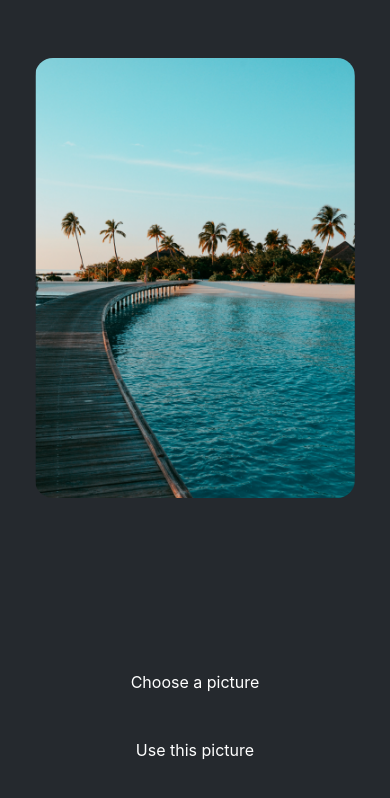
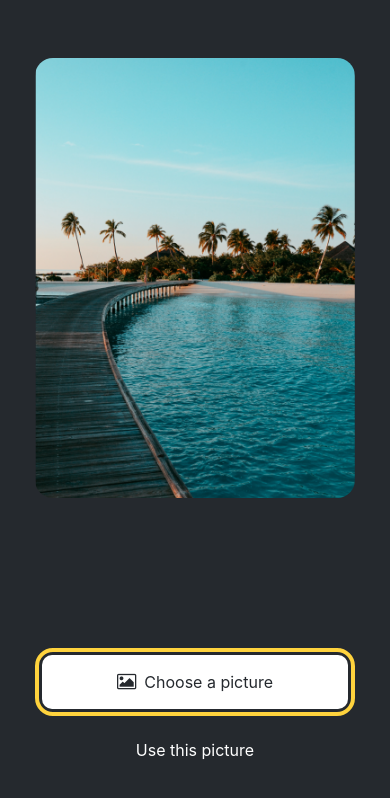
Before and after one commit to MauLight/react-native-first, a React Native app: screen / in a window 390 px wide. Shown: the top 798 px of the page. Built offline with nearby package versions, Linux system fonts and the light colour scheme.

Commit message:
sticker menu added

```diff
--- a/App.js
+++ b/App.js
@@ -2,19 +2,74 @@ import { StatusBar } from 'expo-status-bar';
 import { StyleSheet, Text, View, Image } from 'react-native';
 import ImageViewer from './components/ImageViewer';
 import Button from './components/Button';
+import CircleButton from './components/CircleButton';
+import IconButton from './components/IconButton';
+import * as ImagePicker from 'expo-image-picker';
+import { useState } from 'react';
 
 const PlaceHolderImage = require('./assets/images/background-image.png');
 
 export default function App() {
+
+  const [selectedImage, setSelectedImage] = useState(null);
+  const [showAppOptions, setShowAppOptions] = useState(false);
+
+  const onReset = () => {
+    setShowAppOptions(false);
+  }
+
+  const onAddStickers = () => {
+    //
+  }
+
+  const onSaveImageAsync = async () => {
+
+  }
+
+  const imagePicker = async () => {
+    let result = await ImagePicker.launchImageLibraryAsync({
+      allowsEditing: true,
+      quality: 1,
+    });
+
+    if (!result.canceled) {
+      setSelectedImage(result.assets[0].uri);
+      setShowAppOptions(true);
+      console.log(result);
+    }
+    else {
+      alert("You did not select any image.");
+    }
+  }
+
   return (
     <View style={styles.container}>
       <View style={styles.imageContainer}>
-        <ImageViewer placeholderImageSource={PlaceHolderImage} />
+        <ImageViewer
+          placeholderImageSource={PlaceHolderImage}
+          selectedImage={selectedImage}
+        />
       </View>
-      <View style={styles.footerContainer} >
-        <Button label={"Choose a picture"} />
-        <Button label={"Use this picture"} />
-      </View>
+
+      {
+        showAppOptions ?
+          (
+            <View style={styles.optionsContainer}>
+              <View style={styles.optionsRow}>
+                <IconButton icon='refresh' label='Reset' onPress={onReset} />
+                <CircleButton onPress={onAddStickers} />
+                <IconButton icon='save-alt' label='Save' onPress={onSaveImageAsync} />
+              </View>
+            </View>
+          )
+          :
+          (
+            <View style={styles.footerContainer} >
+              <Button label={"Choose a picture"} theme='primary' onPress={imagePicker} />
+              <Button label={"Use this picture"} onPress={() => setShowAppOptions(true)} />
+            </View>
+          )
+      }
       <StatusBar style="auto" />
     </View>
   );
@@ -38,7 +93,15 @@ const styles = StyleSheet.create({
     borderRadius: 18
   },
   footerContainer: {
-    flex: 1/3,
+    flex: 1 / 3,
     alignItems: 'center'
+  },
+  optionsContainer: {
+    position: 'absolute',
+    bottom: 80
+  },
+  optionsRow: {
+    alignItems: 'center',
+    flexDirection: 'row'
   }
 });
--- a/components/Button.js
+++ b/components/Button.js
@@ -1,9 +1,35 @@
 import { StyleSheet, View, Text, Pressable } from "react-native";
+import FontAwesome from '@expo/vector-icons/FontAwesome';
 
-export default function Button({ label }) {
+export default function Button({ label, theme, onPress }) {
+    if (theme === 'primary') {
+        return (
+            <View
+                style={[styles.buttonContainer, { borderWidth: 4, borderColor: '#ffd33d', borderRadius: 18 }]}
+            >
+                <Pressable
+                    style={[styles.button, { backgroundColor: '#fff' }]}
+                    onPress={onPress}
+                >
+                    <FontAwesome
+                        name="picture-o"
+                        size={18}
+                        color='#25292e'
+                        style={styles.buttonIcon}
+                    />
+                    <Text
+                        style={[styles.buttonLabel, { color: '#25292e' }]}
+                    >
+                        {label}
+                    </Text>
+                </Pressable>
+            </View>
+        )
+    }
+
     return (
         <View style={styles.buttonContainer} >
-            <Pressable style={styles.button} onPress={() => alert("You've pressed a button.")} >
+            <Pressable style={styles.button} onPress={onPress} >
                 <Text style={styles.buttonLabel} >{label}</Text>
             </Pressable>
         </View>
--- /dev/null
+++ b/components/CircleButton.js
@@ -0,0 +1,31 @@
+import { View, Pressable, StyleSheet } from "react-native";
+import { MaterialIcons } from "@expo/vector-icons";
+
+export default function CircleButton({ onPress }) {
+    return (
+        <View style={styles.circleButtonContainer}>
+            <Pressable style={styles.circleButton} onPress={onPress} >
+                <MaterialIcons name="add" size={38} color='#25292e' />
+            </Pressable>
+        </View>
+    );
+}
+
+const styles = StyleSheet.create({
+    circleButtonContainer: {
+        width: 84,
+        height: 84,
+        marginHorizontal: 60,
+        borderWidth: 4,
+        borderColor: '#ffd33d',
+        borderRadius: 42,
+        padding: 3
+    },
+    circleButton: {
+        flex: 1,
+        justifyContent: 'center',
+        alignItems: 'center',
+        borderRadius: 42,
+        backgroundColor: '#fff'
+    }
+});
--- /dev/null
+++ b/components/IconButton.js
@@ -0,0 +1,22 @@
+import { MaterialIcons } from "@expo/vector-icons";
+import { Pressable, StyleSheet, Text } from "react-native";
+
+export default function IconButton({ icon, label, onPress }) {
+    return (
+        <Pressable style={styles.iconButton} onPress={onPress} >
+            <MaterialIcons name={icon} size={24} color='#fff' />
+            <Text style={styles.iconButtonLabel}>{label}</Text>
+        </Pressable>
+    );
+}
+
+const styles = StyleSheet.create({
+    iconButton: {
+        justifyContent: 'center',
+        alignItems: 'center'
+    },
+    iconButtonLabel: {
+        color: '#fff',
+        marginTop: 12
+    }
+})
--- a/components/ImageViewer.js
+++ b/components/ImageViewer.js
@@ -1,8 +1,11 @@
 import { StyleSheet, Image } from "react-native";
 
-export default function ImageViewer({ placeholderImageSource }) {
+export default function ImageViewer({ placeholderImageSource, selectedImage }) {
+
+    const imageSource = selectedImage !== null ? {uri: selectedImage} : placeholderImageSource
+
     return (
-        <Image source={placeholderImageSource} style={styles.image} />
+        <Image source={imageSource} style={styles.image} />
     );
 }
 
--- a/package.json
+++ b/package.json
@@ -12,7 +12,9 @@
     "expo": "~48.0.18",
     "expo-status-bar": "~1.4.4",
     "react": "18.2.0",
-    "react-native": "0.71.8"
+    "react-native": "0.71.8",
+    "@expo/vector-icons": "^13.0.0",
+    "expo-image-picker": "~14.1.1"
   },
   "devDependencies": {
     "@babel/core": "^7.20.0"
```
Also changed, not shown: 1 other file (tests, documents, lock files or other folders).
